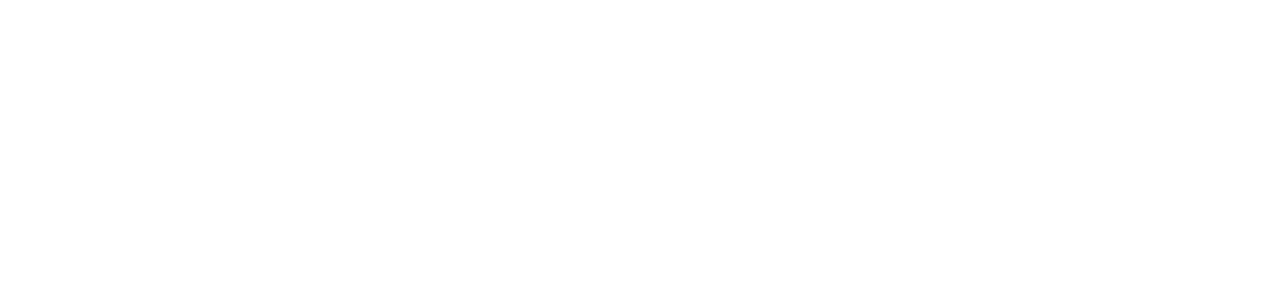
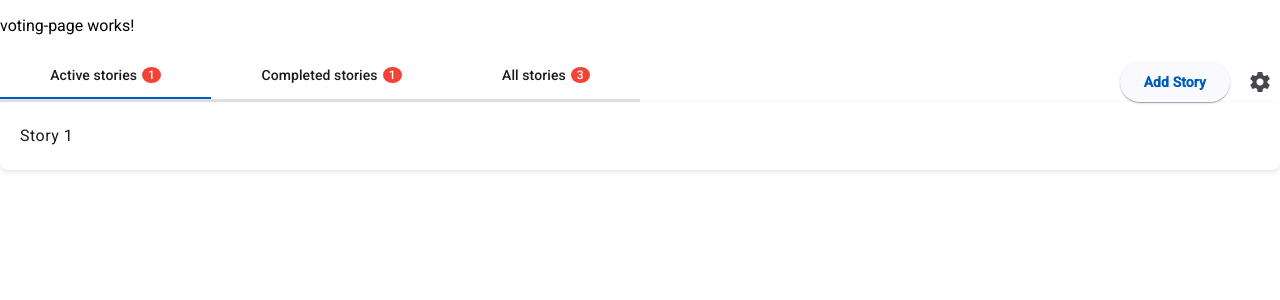
Before and after one commit to Iustin6x/PlanItPoker, an Angular app in the folder PlanItPokerAngular/: page /vot in a window 1280 px wide. Before the commit this address led to /. Shown: the top 300 px of the page. Built offline with nearby package versions, Linux system fonts and the light colour scheme.

Commit message:
story updated

```diff
--- a/PlanItPokerAngular/src/app/app.routes.ts
+++ b/PlanItPokerAngular/src/app/app.routes.ts
@@ -1,6 +1,8 @@
 import { Routes } from '@angular/router';
 import { LandingPageComponent } from './modules/rooms/landing-page/landing-page.component';
+import { VotingPageComponent } from './modules/voting/voting-page/voting-page.component';
 
 export const routes: Routes = [
     { path: '', component: LandingPageComponent },
+    { path: 'vot', component: VotingPageComponent },
   ];
--- /dev/null
+++ b/PlanItPokerAngular/src/app/modules/story/story-component/story-component.component.html
@@ -0,0 +1 @@
+<p>story-component works!</p>
--- a/PlanItPokerAngular/src/app/modules/story/story-details-dialog/story-details-dialog.component.html
+++ b/PlanItPokerAngular/src/app/modules/story/story-details-dialog/story-details-dialog.component.html
@@ -1 +1,18 @@
-<p>story-details-dialog works!</p>
+<h1 mat-dialog-title>{{ isEditMode ? 'Edit Story' : 'New Story' }}</h1>
+
+<div mat-dialog-content>
+  <mat-form-field>
+    <mat-label>Title</mat-label>
+    <input matInput
+           [ngModel]="storyData().title"
+           (ngModelChange)="updateTitle($event)"
+           [readonly]="!isEditMode"
+           required />
+  </mat-form-field>
+</div>
+
+<div mat-dialog-actions>
+  <button mat-button (click)="closeDialog()">Close</button>
+  <button mat-button color="primary" *ngIf="isEditMode" (click)="submit()" [disabled]="!storyData().title">Save</button>
+  <button mat-button color="primary" *ngIf="!isEditMode" (click)="submit()" [disabled]="!storyData().title">Add</button>
+</div>
--- a/PlanItPokerAngular/src/app/modules/story/story-details-dialog/story-details-dialog.component.scss
+++ b/PlanItPokerAngular/src/app/modules/story/story-details-dialog/story-details-dialog.component.scss
@@ -0,0 +1,6 @@
+mat-list-item {
+    cursor: pointer;
+    &:hover {
+      background-color: rgba(0, 0, 0, 0.05);
+    }
+  }
--- a/PlanItPokerAngular/src/app/modules/story/story-details-dialog/story-details-dialog.component.ts
+++ b/PlanItPokerAngular/src/app/modules/story/story-details-dialog/story-details-dialog.component.ts
@@ -1,11 +1,81 @@
-import { Component } from '@angular/core';
+import { ChangeDetectionStrategy, Component, inject, input, signal } from '@angular/core';
+import { FormsModule } from '@angular/forms';
+import { MatButtonModule } from '@angular/material/button';
+import { MAT_DIALOG_DATA, MatDialogRef, MatDialogModule } from '@angular/material/dialog';
+import { MatFormFieldModule } from '@angular/material/form-field';
+import { MatInputModule } from '@angular/material/input';
+import { MatSelectModule } from '@angular/material/select';
+import { MatIconModule } from '@angular/material/icon';
+import { CommonModule } from '@angular/common';
+
+import { Story, StoryStatus } from '../../../shared/models/story';
+import { v4 as uuidv4 } from 'uuid';
+import { UUID } from 'crypto';
 
 @Component({
   selector: 'app-story-details-dialog',
-  imports: [],
+  standalone: true,
+  imports: [
+    FormsModule,
+    MatFormFieldModule,
+    MatInputModule,
+    MatSelectModule,
+    MatButtonModule,
+    MatDialogModule,
+    CommonModule,
+    MatIconModule
+  ],
   templateUrl: './story-details-dialog.component.html',
-  styleUrl: './story-details-dialog.component.scss'
+  styleUrls: ['./story-details-dialog.component.scss'],
+  changeDetection: ChangeDetectionStrategy.OnPush
 })
 export class StoryDetailsDialogComponent {
+  private dialogRef = inject(MatDialogRef<StoryDetailsDialogComponent>);
+  protected initialData = input<Partial<Story>>(inject(MAT_DIALOG_DATA));
 
+  storyData = signal<Story>({
+    id: uuidv4() as UUID,
+    roomId: uuidv4() as UUID,
+    title: this.initialData()?.title || '',
+    status: StoryStatus.ACTIVE,
+    sessions: this.initialData()?.sessions || [],
+    currentSessionId: this.initialData()?.currentSessionId,
+    finalResult: this.initialData()?.finalResult,
+    ...this.initialData()
+  });
+
+  protected readonly statusLabels = {
+    [StoryStatus.ACTIVE]: 'Active',
+    [StoryStatus.COMPLETED]: 'Completed',
+    [StoryStatus.SKIPPED]: 'Skipped',
+  };
+
+  protected availableStatuses = signal<StoryStatus[]>(Object.values(StoryStatus));
+
+  constructor() {}
+
+  protected isValidForm(): boolean {
+    const { title } = this.storyData();
+    return title.trim().length >= 3;
+  }
+
+  get isEditMode(): boolean {
+    return !!this.initialData()?.id;
+  }
+
+  updateTitle(newTitle: string): void {
+    this.storyData.update(data => ({ ...data, title: newTitle }));
+  }
+
+  protected submit(): void {
+    const story: Story = {
+      ...this.storyData(),
+    };
+
+    this.dialogRef.close(story);
+  }
+
+  protected closeDialog(): void {
+    this.dialogRef.close();
+  }
 }
--- a/PlanItPokerAngular/src/app/modules/story/story-list/story-list.component.html
+++ b/PlanItPokerAngular/src/app/modules/story/story-list/story-list.component.html
@@ -1 +1,38 @@
-<p>story-list works!</p>
+<div class="header-container">
+    <div class="tabs">
+      <mat-tab-group [(selectedIndex)]="selectedTab" (selectedIndexChange)="filterStories()">
+        <mat-tab>
+          <ng-template mat-tab-label>
+            Active stories <span class="badge">{{ activeStories.length }}</span>
+          </ng-template>
+        </mat-tab>
+        <mat-tab>
+          <ng-template mat-tab-label>
+            Completed stories <span class="badge">{{ completedStories.length }}</span>
+          </ng-template>
+        </mat-tab>
+        <mat-tab>
+          <ng-template mat-tab-label>
+            All stories <span class="badge">{{ allStories.length }}</span>
+          </ng-template>
+        </mat-tab>
+      </mat-tab-group>
+    </div>
+
+    <div class="actions">
+        <button mat-raised-button color="primary" (click)="openAddStoryDialog()">Add Story</button>
+
+      <button mat-icon-button>
+        <mat-icon>settings</mat-icon>
+      </button>
+    </div>
+  </div>
+
+  <mat-list>
+    <mat-list-item *ngFor="let story of filteredStories" (click)="openStoryDialog(story)">
+      {{ story.title }}
+    </mat-list-item>
+    <mat-list-item *ngIf="filteredStories.length === 0">
+      No stories found
+    </mat-list-item>
+  </mat-list>
--- a/PlanItPokerAngular/src/app/modules/story/story-list/story-list.component.scss
+++ b/PlanItPokerAngular/src/app/modules/story/story-list/story-list.component.scss
@@ -0,0 +1,71 @@
+.header-container {
+    display: flex;
+    justify-content: space-between;
+    align-items: center;
+    width: 100%;
+  }
+
+  .tabs {
+    flex: 1;
+    max-width: 50%; /* Limitează tab-urile la jumătate din lățimea header-ului */
+  }
+
+  .actions {
+    display: flex;
+    justify-content: flex-end;
+    margin-left: 10px; /* Optional, pentru a adăuga un spațiu între tab-uri și butoane */
+  }
+
+mat-tab-group {
+    border-bottom: 2px solid #ddd;
+  }
+
+  .mat-tab-label {
+    font-weight: bold;
+    font-size: 16px;
+    display: flex;
+    align-items: center;
+    gap: 5px;
+  }
+
+  /* Badge styling */
+  .badge {
+    background-color: #f44336; /* Roșu */
+    color: white;
+    font-size: 12px;
+    border-radius: 50%;
+    padding: 2px 6px;
+    margin-left: 5px;
+  }
+
+  /* List container */
+  mat-list {
+    background: white;
+    border-radius: 8px;
+    padding: 10px;
+    box-shadow: 0px 2px 5px rgba(0, 0, 0, 0.1);
+  }
+
+  mat-list-item {
+    border-bottom: 1px solid #ddd;
+    padding: 10px;
+    cursor: pointer;
+  }
+
+  mat-list-item:last-child {
+    border-bottom: none;
+  }
+
+  /* Action buttons */
+  .actions {
+    display: flex;
+    justify-content: flex-end;
+    align-items: center;
+    gap: 10px;
+    margin-top: 10px;
+  }
+
+  .actions button {
+    font-weight: bold;
+    text-transform: none;
+  }
--- a/PlanItPokerAngular/src/app/modules/story/story-list/story-list.component.ts
+++ b/PlanItPokerAngular/src/app/modules/story/story-list/story-list.component.ts
@@ -1,11 +1,100 @@
-import { Component } from '@angular/core';
+import { Component, OnInit } from '@angular/core';
+import { MatDialog } from '@angular/material/dialog';
+import { StoryDetailsDialogComponent } from '../story-details-dialog/story-details-dialog.component';
+import { Story, StoryStatus } from '../../../shared/models/story';
+import { UUID } from '../../../shared/types';
+import { CommonModule } from '@angular/common';
+import { FormsModule, ReactiveFormsModule } from '@angular/forms';
+import { MatButtonModule } from '@angular/material/button';
+import { MatOptionModule } from '@angular/material/core';
+import { MatFormFieldModule } from '@angular/material/form-field';
+import { MatInputModule } from '@angular/material/input';
+import { MatListModule } from '@angular/material/list';
+import { MatSelectModule } from '@angular/material/select';
+import { MatTabsModule } from '@angular/material/tabs';
+import { MatIconModule } from '@angular/material/icon';
 
 @Component({
   selector: 'app-story-list',
-  imports: [],
+  standalone: true,
+  imports: [
+    CommonModule,
+    FormsModule,
+    ReactiveFormsModule,
+    MatFormFieldModule,
+    MatInputModule,
+    MatSelectModule,
+    MatOptionModule,
+    MatButtonModule,
+    MatListModule,
+    MatTabsModule,
+    MatIconModule,
+  ],
   templateUrl: './story-list.component.html',
-  styleUrl: './story-list.component.scss'
+  styleUrls: ['./story-list.component.scss']
 })
-export class StoryListComponent {
+export class StoryListComponent implements OnInit {
+  stories: Story[] = [
+    { id: 'd8a12f04-3c5b-4d7e-8f6a-1c3b9d7e8f6c' as UUID, roomId: 'd8a12f04-3c5b-4d7e-8f6a-1c3b9d7e8f6c' as UUID, title: 'Story 1', status: StoryStatus.ACTIVE, sessions: [] },
+    { id: 'd8a12f04-3c5b-4d7e-8f6a-1c3b9d7e9f6c' as UUID, roomId: 'd8a12f04-3c5b-4d7e-8f6a-1c3b9d7e8f6c' as UUID, title: 'Story 2', status: StoryStatus.COMPLETED, sessions: [] },
+    { id: 'd8a12f04-3c5b-4d7e-8f6a-1c3b9d7e6f6c' as UUID, roomId: 'd8a12f04-3c5b-4d7e-8f6a-1c3b9d7e8f6c' as UUID, title: 'Story 3', status: StoryStatus.SKIPPED, sessions: [] }
+  ];
+  filteredStories: Story[] = [];
+  selectedTab = 0;
+
+  get activeStories() {
+    return this.stories.filter(s => s.status === StoryStatus.ACTIVE);
+  }
+
+  get completedStories() {
+    return this.stories.filter(s => s.status === StoryStatus.COMPLETED);
+  }
+
+  get allStories() {
+    return this.stories;
+  }
+
+  constructor(private dialog: MatDialog) {}
+
+  ngOnInit() {
+    this.filterStories();
+  }
+
+  filterStories() {
+    switch (this.selectedTab) {
+      case 0:
+        this.filteredStories = this.stories.filter(s => s.status === StoryStatus.ACTIVE);
+        break;
+      case 1:
+        this.filteredStories = this.stories.filter(s => s.status === StoryStatus.COMPLETED);
+        break;
+      case 2:
+        this.filteredStories = [...this.stories];
+        break;
+    }
+  }
+
+  openStoryDialog(story?: Story) {
+    this.dialog.open(StoryDetailsDialogComponent, {
+      width: '400px',
+      data: story ? { story, isEdit: true } : { isEdit: false }
+    });
+  }
+
+  openAddStoryDialog() {
+    const dialogRef = this.dialog.open(StoryDetailsDialogComponent, {
+      width: '400px',
+      data: { isEdit: false }
+    });
+
+    dialogRef.afterClosed().subscribe(result => {
+      if (result) {
+        // Assuming the result contains the new story data, you can push it to the stories array
+        this.stories.push(result);
+        this.filterStories(); // Update the filtered stories
+      }
+    });
+  }
+
 
 }
--- a/PlanItPokerAngular/src/app/modules/voting/voting-page/voting-page.component.html
+++ b/PlanItPokerAngular/src/app/modules/voting/voting-page/voting-page.component.html
@@ -1 +1,2 @@
 <p>voting-page works!</p>
+<app-story-list></app-story-list>
--- a/PlanItPokerAngular/src/app/modules/voting/voting-page/voting-page.component.ts
+++ b/PlanItPokerAngular/src/app/modules/voting/voting-page/voting-page.component.ts
@@ -1,8 +1,10 @@
 import { Component } from '@angular/core';
+import { StoryListComponent } from '../../story/story-list/story-list.component';
 
 @Component({
   selector: 'app-voting-page',
-  imports: [],
+  standalone: true,
+  imports: [StoryListComponent],
   templateUrl: './voting-page.component.html',
   styleUrl: './voting-page.component.scss'
 })
```
Also changed, not shown: PlanItPokerAngular/src/app/modules/story/story-component/story-component.component.ts (added, +11 -0 lines), PlanItPokerAngular/src/app/modules/story/story-component/story-component.component.scss (added), 1 other file (tests, documents, lock files or other folders).
